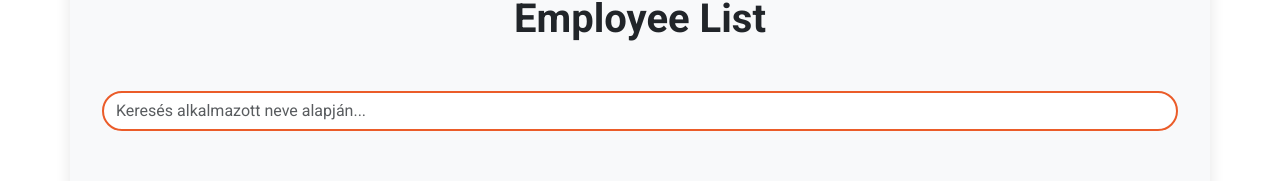
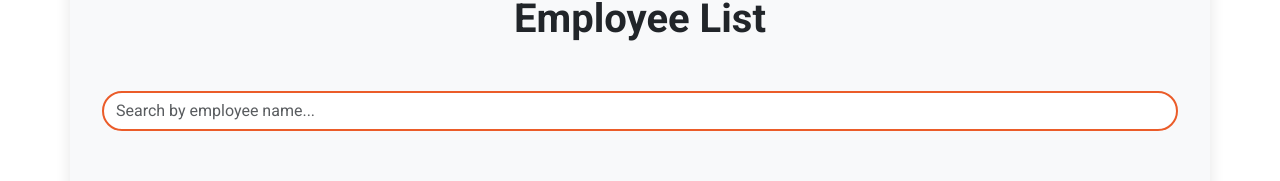
Before and after one commit to ViktorMajor/employee-hub, an Angular app: page /employees in a window 1280 px wide. Shown: the part 125-306 px from the top of the page. Built offline with nearby package versions, Linux system fonts and the light colour scheme.

Commit message:
unsubscribe

```diff
--- a/src/app/employee/components/add-employee/add-employee.component.ts
+++ b/src/app/employee/components/add-employee/add-employee.component.ts
@@ -2,6 +2,7 @@ import { Component } from "@angular/core";
 import { FormBuilder, FormGroup, Validators } from "@angular/forms";
 import { EmployeeService } from "src/app/services/employee.service";
 import { Router } from "@angular/router";
+import { Subscription } from 'rxjs';
 
 @Component({
   selector: "app-add-employee",
@@ -10,6 +11,7 @@ import { Router } from "@angular/router";
 })
 export class AddEmployeeComponent {
   employeeForm: FormGroup;
+  private subscriptions: Subscription[] = [];
 
   constructor(
     private fb: FormBuilder,
@@ -35,12 +37,17 @@ export class AddEmployeeComponent {
   onSubmit() {
     if (this.employeeForm.valid) {
       const newEmployee = this.employeeForm.value;
-      this.employeeService.addEmployee(newEmployee).subscribe(() => {
+      const sub = this.employeeService.addEmployee(newEmployee).subscribe(() => {
         this.router.navigate(["/employees"]);
       });
+      this.subscriptions.push(sub);
     } else {
       alert('Please fill out the required fields!');
     }
   }
 
+  ngOnDestroy() {
+    this.subscriptions.forEach(sub => sub.unsubscribe());
+  }
+
 }
--- a/src/app/employee/components/employee-list/employee-list.component.html
+++ b/src/app/employee/components/employee-list/employee-list.component.html
@@ -3,7 +3,7 @@
   <input
     type="text"
     class="form-control search-box my-5"
-    placeholder="Keresés alkalmazott neve alapján..."
+    placeholder="Search by employee name..."
     [(ngModel)]="searchTerm"
   />
 
```
